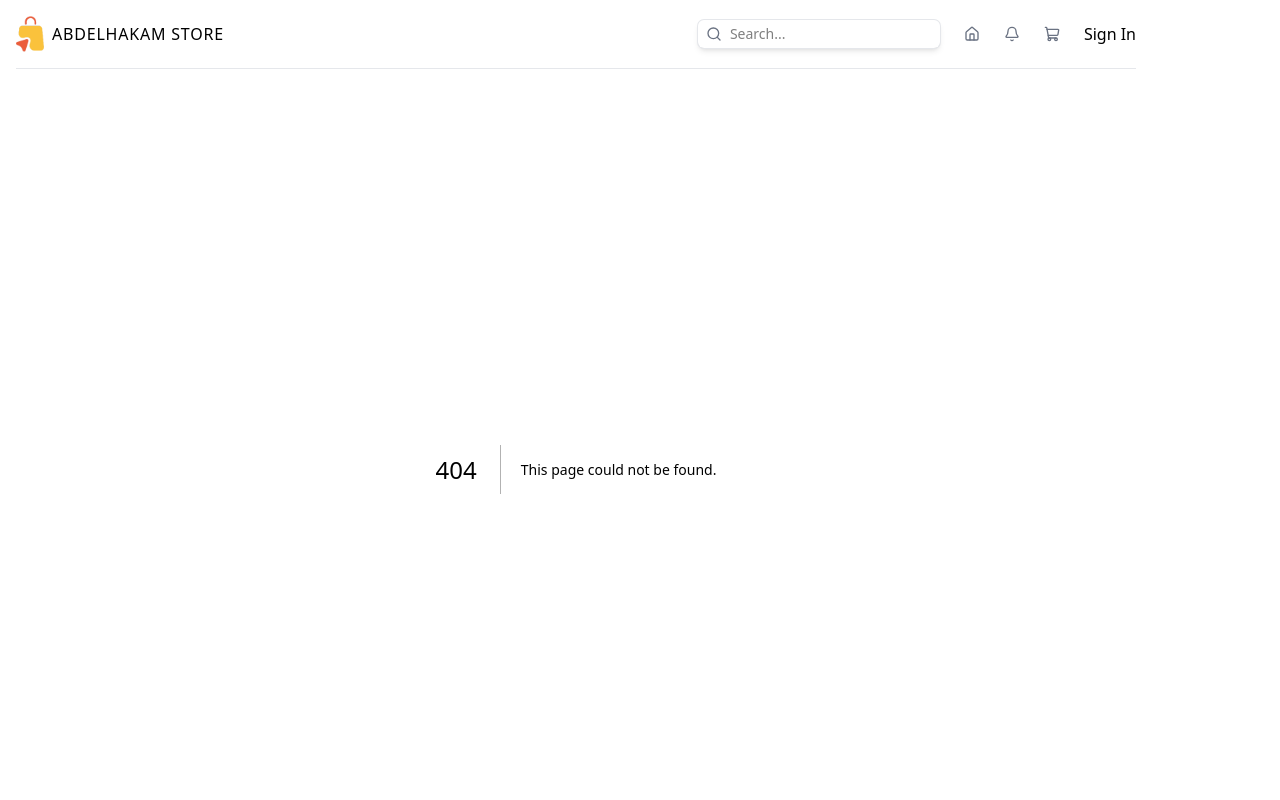
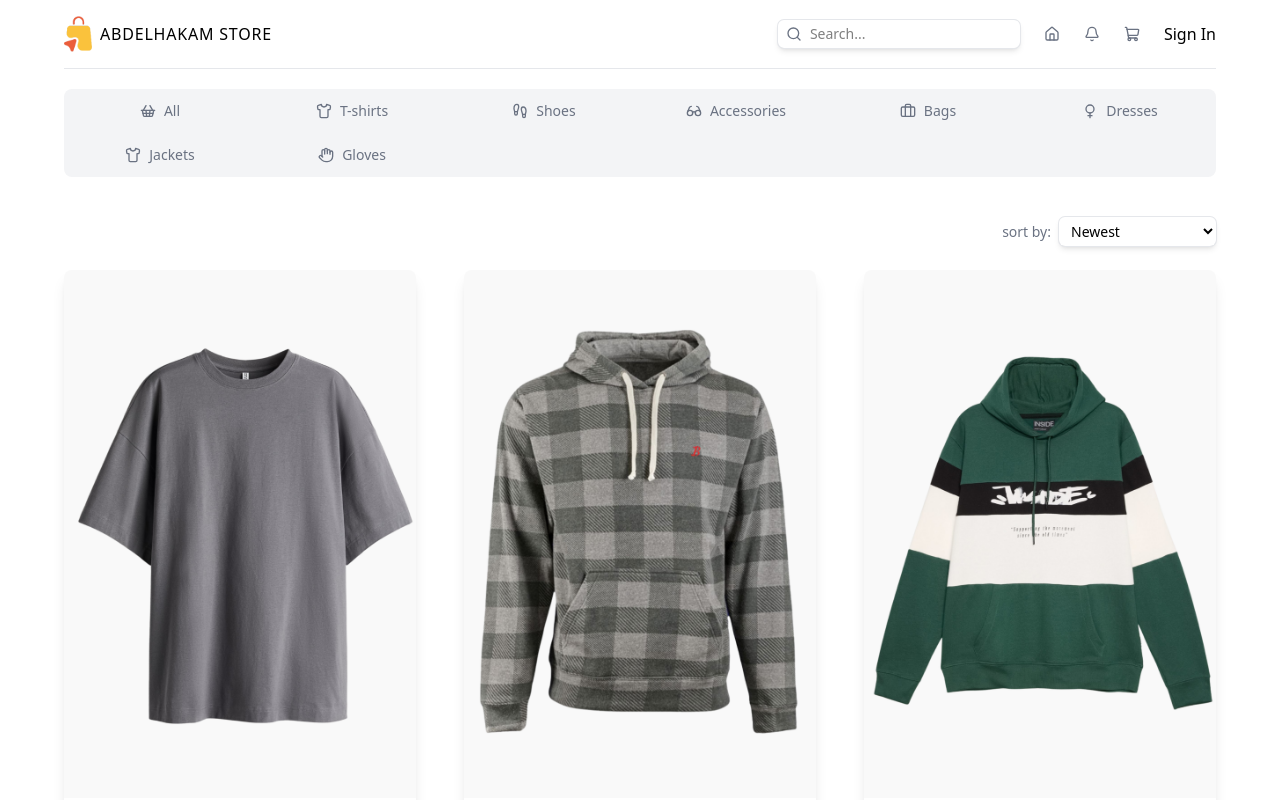
Before and after one commit to Abdelhakam23/e-commerce, a Next.js app: page /products in a window 1280 px wide. Before the commit this address had no page. Shown: the top 800 px of the page. Built offline with nearby package versions, Linux system fonts and the light colour scheme.

Commit message:
Refactor product listing and filtering features; add ProductsPage component and Filter component

```diff
--- a/src/app/layout.tsx
+++ b/src/app/layout.tsx
@@ -25,7 +25,7 @@ export default function RootLayout({ children }: LayoutProps<"/">) {
       lang="en"
       className={`${geistSans.variable} ${geistMono.variable} h-full antialiased`}
     >
-      <body className="mx-auto p-4 sm:max-w-xl md:max-w-2xl lg:max-w-3xl xl:max-w-6xl 2xl:max-w-7xl">
+      <body className="mx-auto p-4 sm:px-0 sm:max-w-xl md:max-w-2xl lg:max-w-3xl xl:max-w-6xl 2xl:max-w-7xl">
         <Navbar />
 
         {children}
--- a/src/app/page.tsx
+++ b/src/app/page.tsx
@@ -1,13 +1,18 @@
 import ProductList from "@/components/ProductList";
 import Image from "next/image";
 
-const HomePage = () => {
+const HomePage = async ({
+  searchParams,
+}: {
+  searchParams: Promise<{ category: string }>;
+}) => {
+  const category = (await searchParams).category;
   return (
     <div className="">
       <div className="relative aspect-3/1 mb-12">
         <Image src="/featured.png" alt="Featured Product" fill />
       </div>
-      <ProductList />
+      <ProductList category={category} params="homePage" />
     </div>
   );
 };
--- /dev/null
+++ b/src/app/products/page.tsx
@@ -0,0 +1,16 @@
+import ProductList from "@/components/ProductList";
+
+const ProductsPage = async ({
+  searchParams,
+}: {
+  searchParams: Promise<{ category: string }>;
+}) => {
+  const category = (await searchParams).category;
+  return (
+    <div>
+      <ProductList category={category} params="productsPage" />
+    </div>
+  );
+};
+
+export default ProductsPage;
--- a/src/components/Categories.tsx
+++ b/src/components/Categories.tsx
@@ -68,7 +68,7 @@ const Categories = () => {
   };
 
   return (
-    <div className="grid grid-cols-2 sm:grid-cols-3 md:grid-cols-4 lg:grid-cols-5 xl:grid-cols-6 2xl:grid-cols-8 gap-4 mb-4 text-sm bg-gray-100 p-2 rounded-lg ">
+    <div className="grid grid-cols-2 sm:grid-cols-3 md:grid-cols-4 lg:grid-cols-5 xl:grid-cols-6 2xl:grid-cols-8 gap-4 mb-4 text-sm bg-gray-100 p-2 rounded-lg mt-5 ">
       {categories.map((category) => (
         <div
           key={category.name}
--- /dev/null
+++ b/src/components/Filter.tsx
@@ -0,0 +1,19 @@
+const Filter = () => {
+  return (
+    <div className=" flex items-center gap-2 justify-end py-6">
+      <span className="text-gray-500 text-sm">sort by:</span>
+      <select
+        name="sort"
+        id="sort"
+        className="ring-1 ring-gray-200 px-2 py-1 shadow-md rounded-md text-sm "
+      >
+        <option value={"Newst"}> Newest </option>
+        <option value={"Oldest"}> Oldest </option>
+        <option value={"asec"}> Price: Low To High </option>
+        <option value={"desc"}> Price: High To Low </option>
+      </select>
+    </div>
+  );
+};
+
+export default Filter;
--- a/src/components/ProductList.tsx
+++ b/src/components/ProductList.tsx
@@ -1,8 +1,10 @@
 import { ProductType } from "@/types";
 import Categories from "./Categories";
 import ProductCard from "./ProductCard";
+import Link from "next/link";
+import Filter from "./Filter";
 
-const products:ProductType[] = [
+const products: ProductType[] = [
   {
     id: 1,
     name: "Adidas CoreFit T-Shirt",
@@ -113,16 +115,33 @@ const products:ProductType[] = [
   },
 ];
 
-const ProductList = () => {
-  return <div>
+const ProductList = ({
+  category,
+  params,
+}: {
+  category: string;
+  params: "homePage" | "productsPage";
+}) => {
+  return (
+    <div>
+      <Categories />
 
-    <Categories/>
-    <div className="grid grid-cols-1 sm:grid-cols-2 xl:grid-cols-3 2xl:grid-cols-4 gap-12">
+      {params === "productsPage" && <Filter />}
+      <div className="grid grid-cols-1 sm:grid-cols-2 xl:grid-cols-3 2xl:grid-cols-4 gap-12">
         {products.map((product) => (
-            <ProductCard key={product.id} product={product} />
+          <ProductCard key={product.id} product={product} />
         ))}
+      </div>
+      {params === "homePage" && (
+        <Link
+          className="flex items-center justify-end mt-5 text-gray-500 underline hover:text-gray-700 transition-colors duration-300 text-sm font-medium"
+          href={category ? `/products/?category=${category}` : "/products"}
+        >
+          View All Products
+        </Link>
+      )}
     </div>
-  </div>;
+  );
 };
 
 export default ProductList;
```
